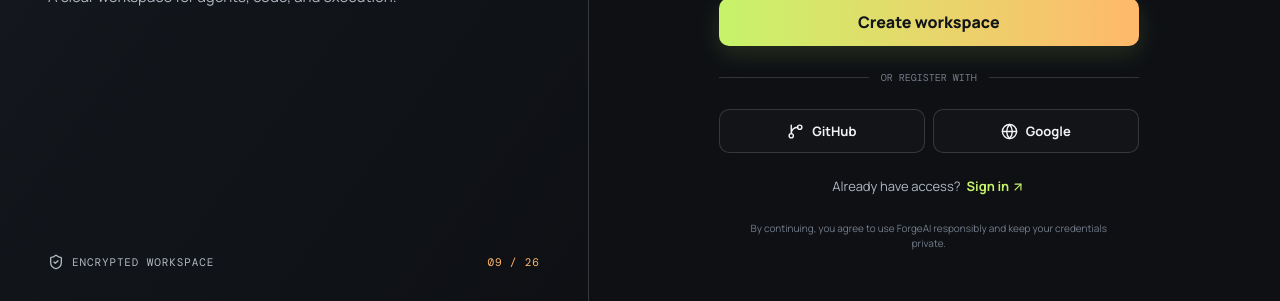
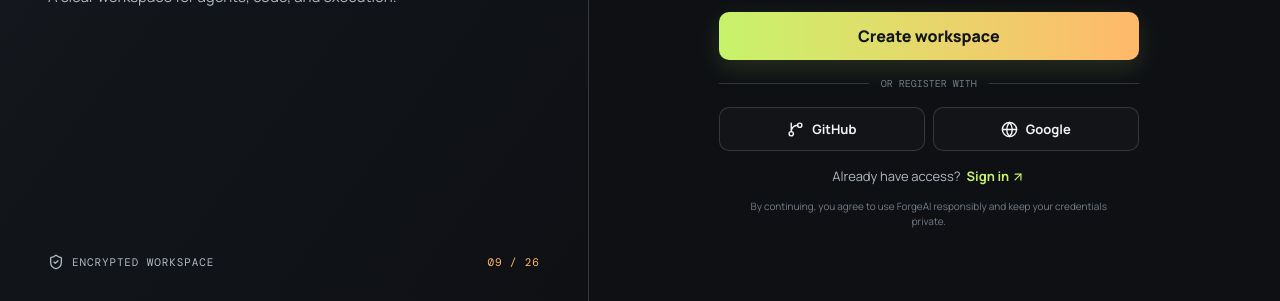
Before and after one commit to sanjayk-eng/ForgeAI, a React (Vite) app in the folder Frontend/: page /register in a window 1280 px wide. Shown: the part 494-795 px from the top of the page. Built offline with nearby package versions, Linux system fonts and the light colour scheme; no server answers.

Commit message:
feat(ui): enhance animations and improve toast notifications for better user feedback

```diff
--- a/Frontend/src/index.css
+++ b/Frontend/src/index.css
@@ -12,6 +12,36 @@
   --color-forge-accent: #c6f36a;
   --color-forge-accent-strong: #a9dc4f;
   --color-forge-signal: #ffb86b;
+  --animate-page-enter: page-enter 420ms cubic-bezier(0.22, 1, 0.36, 1) both;
+  --animate-toast-enter: toast-enter 280ms cubic-bezier(0.22, 1, 0.36, 1) both;
+  --animate-toast-timer: toast-timer 4500ms linear both;
+}
+
+@keyframes page-enter {
+  from {
+    opacity: 0;
+    transform: translateY(10px);
+  }
+  to {
+    opacity: 1;
+    transform: translateY(0);
+  }
+}
+
+@keyframes toast-enter {
+  from {
+    opacity: 0;
+    transform: translateX(14px);
+  }
+  to {
+    opacity: 1;
+    transform: translateX(0);
+  }
+}
+
+@keyframes toast-timer {
+  from { width: 100%; }
+  to { width: 0%; }
 }
 
 @layer base {
--- a/Frontend/src/modules/auth/AuthLayout.tsx
+++ b/Frontend/src/modules/auth/AuthLayout.tsx
@@ -1,9 +1,11 @@
 import { ArrowUpRight, ShieldCheck } from "lucide-react";
-import { Link, Outlet } from "react-router-dom";
+import { Link, Outlet, useLocation } from "react-router-dom";
 
 export function AuthLayout() {
+  const location = useLocation();
+
   return (
-    <main className="grid min-h-screen bg-forge-bg lg:grid-cols-[minmax(300px,0.92fr)_minmax(460px,1.08fr)]">
+    <main className="grid min-h-screen bg-forge-bg lg:h-screen lg:min-h-0 lg:overflow-hidden lg:grid-cols-[minmax(300px,0.92fr)_minmax(460px,1.08fr)]">
       <aside className="relative hidden min-h-screen flex-col justify-between overflow-hidden border-r border-white/15 bg-gradient-to-br from-[#191d23] via-[#111419] to-[#0e1014] p-9 text-[#f1f3f5] lg:flex lg:px-12" aria-label="ForgeAI workspace">
         <div className="relative z-10 flex items-center justify-between font-mono text-[11px] uppercase tracking-[0.08em] text-forge-soft">
           <span className="grid size-8 place-items-center rounded-lg border border-forge-accent/50 bg-forge-accent/5 font-sans font-extrabold tracking-[-0.12em] text-forge-accent">F/</span>
@@ -19,13 +21,15 @@
           <span className="text-forge-signal">09 / 26</span>
         </div>
       </aside>
-      <section className="flex min-h-screen w-full flex-col justify-center px-5 py-7 sm:px-8 lg:max-w-[680px] lg:px-[clamp(28px,7vw,120px)]">
+      <section className="flex min-h-screen w-full flex-col justify-center overflow-y-auto px-5 py-7 sm:px-8 lg:max-h-screen lg:min-h-0 lg:max-w-[680px] lg:px-[clamp(28px,7vw,120px)] lg:py-4">
         <div className="mb-10 flex items-center gap-2 font-extrabold lg:hidden">
           <span className="grid size-[30px] place-items-center rounded-lg border border-forge-accent/50 bg-forge-accent/5 tracking-[-0.12em] text-forge-accent">F/</span>
           <span>ForgeAI</span>
         </div>
-        <Outlet />
-        <p className="mx-auto mt-6 w-full max-w-[390px] text-center text-[10px] leading-[1.5] text-forge-muted">By continuing, you agree to use ForgeAI responsibly and keep your credentials private.</p>
+        <div key={location.pathname} className="animate-page-enter">
+          <Outlet />
+        </div>
+        <p className="mx-auto mt-6 w-full max-w-[390px] text-center text-[10px] leading-[1.5] text-forge-muted lg:mt-3">By continuing, you agree to use ForgeAI responsibly and keep your credentials private.</p>
       </section>
     </main>
   );
@@ -33,7 +37,7 @@
 
 export function AuthSwitch({ prompt, label, to }: { prompt: string; label: string; to: string }) {
   return (
-    <p className="mt-6 flex flex-wrap items-center justify-center gap-1.5 text-[13px] text-forge-soft">
+    <p className="mt-6 flex flex-wrap items-center justify-center gap-1.5 text-[13px] text-forge-soft lg:mt-4">
       {prompt}
       <Link className="inline-flex items-center gap-0.5 font-bold text-forge-accent no-underline" to={to}>
         {label}
--- a/Frontend/src/modules/auth/LoginPage.tsx
+++ b/Frontend/src/modules/auth/LoginPage.tsx
@@ -35,7 +35,7 @@
 
   return (
     <div className="mx-auto w-full max-w-[420px]">
-      <div className="mb-7">
+      <div className="mb-7 lg:mb-5">
         <p className="m-0 font-mono text-[11px] uppercase tracking-[0.08em] text-forge-accent">
           Welcome back
         </p>
@@ -62,7 +62,7 @@
         <PasswordField value={password} onChange={setPassword} />
       </AuthForm>
 
-      <div className="my-6 flex items-center gap-3 font-mono text-[10px] uppercase text-forge-muted before:h-px before:flex-1 before:bg-white/15 after:h-px after:flex-1 after:bg-white/15">
+      <div className="my-6 flex items-center gap-3 font-mono text-[10px] uppercase text-forge-muted before:h-px before:flex-1 before:bg-white/15 after:h-px after:flex-1 after:bg-white/15 lg:my-4">
         <span>or continue with</span>
       </div>
 
--- a/Frontend/src/modules/auth/RegisterPage.tsx
+++ b/Frontend/src/modules/auth/RegisterPage.tsx
@@ -37,7 +37,7 @@
 
   return (
     <div className="mx-auto w-full max-w-[420px]">
-      <div className="mb-7">
+      <div className="mb-7 lg:mb-5">
         <p className="m-0 font-mono text-[11px] uppercase tracking-[0.08em] text-forge-accent">
           Start here
         </p>
@@ -77,7 +77,7 @@
         <PasswordField value={password} onChange={setPassword} />
       </AuthForm>
 
-      <div className="my-6 flex items-center gap-3 font-mono text-[10px] uppercase text-forge-muted before:h-px before:flex-1 before:bg-white/15 after:h-px after:flex-1 after:bg-white/15">
+      <div className="my-6 flex items-center gap-3 font-mono text-[10px] uppercase text-forge-muted before:h-px before:flex-1 before:bg-white/15 after:h-px after:flex-1 after:bg-white/15 lg:my-4">
         <span>or register with</span>
       </div>
 
--- a/Frontend/src/modules/workspace/WorkspacePage.tsx
+++ b/Frontend/src/modules/workspace/WorkspacePage.tsx
@@ -4,7 +4,7 @@
 import { useAuth } from "../auth/useAuth";
 
 const cardClass =
-  "min-h-[250px] rounded-[18px] border border-white/15 bg-forge-card/75 p-[22px] shadow-[0_24px_60px_rgba(0,0,0,0.28)] transition duration-300 hover:-translate-y-1 hover:border-forge-accent/35 hover:bg-forge-card";
+  "min-h-[250px] rounded-[18px] border border-white/15 bg-forge-card/75 p-[22px] shadow-[0_24px_60px_rgba(0,0,0,0.28)] transition duration-300 hover:-translate-y-1 hover:border-forge-accent/35 hover:bg-forge-card lg:min-h-0";
 const iconClass =
   "mb-[22px] grid size-[38px] place-items-center rounded-[10px] border border-white/15 bg-white/[0.02] text-forge-soft";
 const eyebrowClass =
@@ -32,7 +32,7 @@
     .toUpperCase();
 
   return (
-    <main className="min-h-screen bg-forge-bg px-6 pb-12 text-[#f1f3f5] lg:px-[6vw] lg:pb-[72px]">
+    <main className="animate-page-enter min-h-screen bg-forge-bg px-6 pb-12 text-[#f1f3f5] lg:h-screen lg:min-h-0 lg:overflow-hidden lg:px-[6vw] lg:pb-6">
       <header className="flex flex-wrap items-center justify-between gap-5 border-b border-white/15 py-[18px] lg:h-[82px] lg:py-0">
         <div className="flex items-center gap-3 font-extrabold">
           <span className="grid size-8 place-items-center rounded-lg border border-forge-accent/50 bg-forge-accent/10 tracking-[-0.12em] text-forge-accent shadow-[0_0_20px_rgba(198,243,106,0.12)]">
@@ -72,7 +72,7 @@
         </div>
       </header>
 
-      <section className="border-b border-white/15 py-[60px] lg:py-[76px]">
+      <section className="border-b border-white/15 py-10 lg:py-11">
         <p className={eyebrowClass}>Workspace overview</p>
         <h1 className="my-3 max-w-[720px] text-[clamp(42px,5.3vw,72px)] font-extrabold leading-[0.96] tracking-[-0.07em]">
           Good to see you, {firstName}.
@@ -82,7 +82,7 @@
         </p>
       </section>
 
-      <section className="grid gap-4 pt-5 lg:grid-cols-[1.35fr_1.1fr_1fr]">
+      <section className="grid gap-4 pt-5 lg:grid-cols-[1.35fr_1.1fr_1fr] lg:grid-rows-[minmax(0,1fr)]">
         <article className={`${cardClass} bg-gradient-to-br from-[#202c25] via-[#1a2020] to-[#191d23]`}>
           <div className={`${iconClass} text-forge-accent`}>
             <Sparkles size={18} />
--- a/Frontend/src/shared/ui/ToastProvider.tsx
+++ b/Frontend/src/shared/ui/ToastProvider.tsx
@@ -28,23 +28,29 @@
       {children}
       <div
         className="pointer-events-none fixed right-5 top-5 z-50 grid w-[min(360px,calc(100vw-40px))] gap-3"
-        aria-live="polite"
+        aria-live="assertive"
       >
         {toasts.map((toast) => (
           <div
             key={toast.id}
-            className="pointer-events-auto flex items-start gap-3 border border-red-200 bg-white p-4 text-sm text-red-900 shadow-xl"
+            className="animate-toast-enter pointer-events-auto relative flex items-start gap-3 overflow-hidden rounded-xl border border-red-300/30 bg-forge-panel/95 p-4 text-sm text-[#f1f3f5] shadow-[0_18px_50px_rgba(0,0,0,0.4)] backdrop-blur-md"
             role="alert"
           >
-            <CircleAlert className="mt-0.5 shrink-0 text-red-500" size={18} />
-            <span className="flex-1 leading-5">{toast.message}</span>
+            <span className="mt-0.5 grid size-7 shrink-0 place-items-center rounded-lg border border-forge-signal/30 bg-forge-signal/10 text-forge-signal">
+              <CircleAlert size={16} />
+            </span>
+            <span className="flex-1 leading-5 text-forge-soft">{toast.message}</span>
             <button
-              className="text-red-400 hover:text-red-700"
+              className="grid size-7 place-items-center rounded-lg border-0 bg-transparent text-forge-muted transition hover:bg-white/10 hover:text-[#f1f3f5]"
               aria-label="Dismiss error"
               onClick={() => dismiss(toast.id)}
             >
               <X size={16} />
             </button>
+            <span
+              className="animate-toast-timer absolute inset-x-0 bottom-0 h-0.5 bg-forge-signal"
+              aria-hidden="true"
+            />
           </div>
         ))}
       </div>
```
